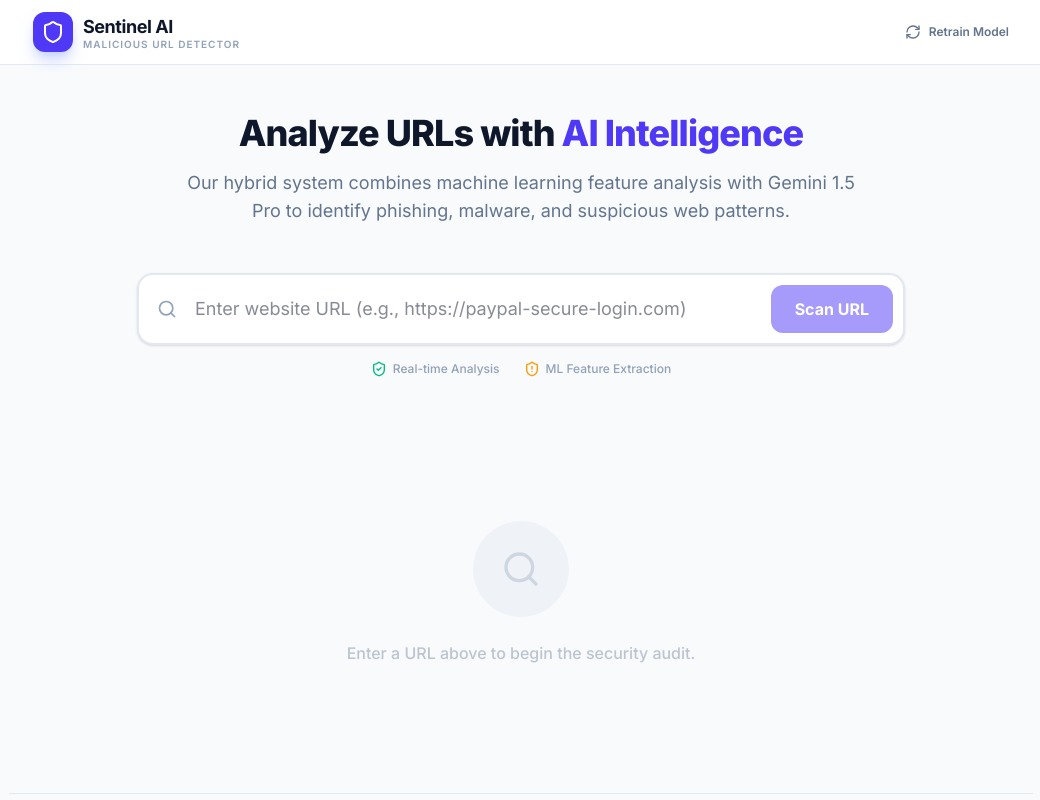
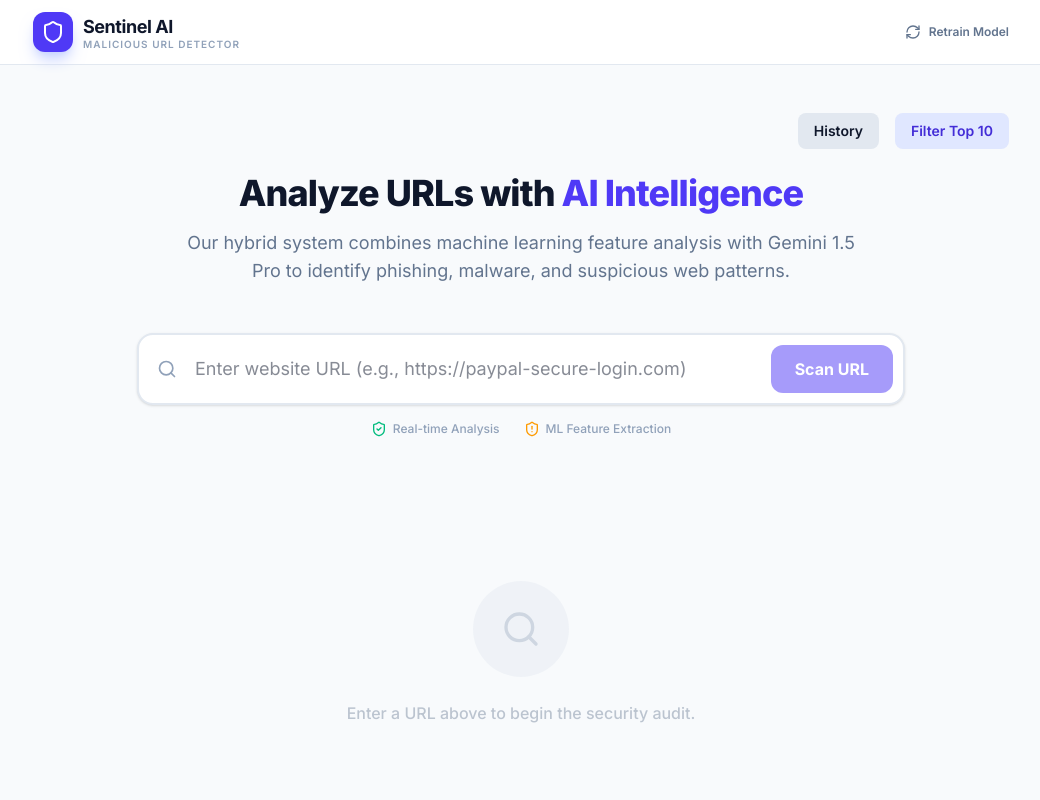
Before and after one commit to pramit091104/Malicious-URL-detector, a React (Vite) app in the folder frontend/: page / in a window 1280 px wide. Shown: the top 800 px of the page, without its empty margins (119-1159 px from the left). Built offline with nearby package versions, Linux system fonts and the light colour scheme.

Commit message:
history and top filter button

```diff
--- a/frontend/src/App.tsx
+++ b/frontend/src/App.tsx
@@ -16,6 +16,19 @@ export default function App() {
     features: any;
   } | null>(null);
   const [isTraining, setIsTraining] = useState(false);
+  const [history, setHistory] = useState<string[]>([]);
+  const [showHistory, setShowHistory] = useState(false);
+  const [showTop10, setShowTop10] = useState(false);
+
+  // Count frequency for top 10
+  const top10 = React.useMemo(() => {
+    const freq: Record<string, number> = {};
+    history.forEach((u) => { freq[u] = (freq[u] || 0) + 1; });
+    return Object.entries(freq)
+      .sort((a, b) => b[1] - a[1])
+      .slice(0, 10)
+      .map(([u, count]) => ({ url: u, count }));
+  }, [history]);
 
   const handleScan = async (e: React.FormEvent) => {
     e.preventDefault();
@@ -23,6 +36,9 @@ export default function App() {
 
     setIsScanning(true);
     setResult(null);
+
+    // Add to history (most recent first, no duplicates)
+    setHistory((prev) => [url, ...prev.filter((u) => u !== url)]);
 
     try {
       const API_BASE = (import.meta as any).env.VITE_API_BASE_URL || '';
@@ -93,6 +109,72 @@ export default function App() {
       </header>
 
       <main className="max-w-5xl mx-auto px-6 py-12">
+        {/* History and Top 10 Buttons */}
+        <div className="flex justify-end gap-4 mb-6">
+          <button
+            className="px-4 py-2 bg-slate-200 rounded-lg text-sm font-semibold hover:bg-slate-300 transition-colors"
+            onClick={() => setShowHistory((v) => !v)}
+            type="button"
+          >
+            History
+          </button>
+          <button
+            className="px-4 py-2 bg-indigo-100 text-indigo-700 rounded-lg text-sm font-semibold hover:bg-indigo-200 transition-colors"
+            onClick={() => setShowTop10((v) => !v)}
+            type="button"
+          >
+            Filter Top 10
+          </button>
+        </div>
+
+        {/* History Dropdown */}
+        {showHistory && (
+          <div className="absolute right-10 z-20 bg-white border border-slate-200 rounded-xl shadow-lg p-4 w-80 max-h-96 overflow-y-auto">
+            <div className="font-bold mb-2">Previously Searched URLs</div>
+            {history.length === 0 ? (
+              <div className="text-slate-400 text-sm">No history yet.</div>
+            ) : (
+              <ul className="space-y-2">
+                {history.map((h, i) => (
+                  <li key={h + i} className="flex justify-between items-center">
+                    <span className="truncate max-w-[180px] text-slate-700 text-sm">{h}</span>
+                    <button
+                      className="text-xs text-indigo-600 hover:underline"
+                      onClick={() => { setUrl(h); setShowHistory(false); }}
+                    >
+                      Use
+                    </button>
+                  </li>
+                ))}
+              </ul>
+            )}
+          </div>
+        )}
+
+        {/* Top 10 Dropdown */}
+        {showTop10 && (
+          <div className="absolute right-40 z-20 bg-white border border-slate-200 rounded-xl shadow-lg p-4 w-80 max-h-96 overflow-y-auto">
+            <div className="font-bold mb-2">Top 10 Most Searched</div>
+            {top10.length === 0 ? (
+              <div className="text-slate-400 text-sm">No data yet.</div>
+            ) : (
+              <ul className="space-y-2">
+                {top10.map((item, i) => (
+                  <li key={item.url + i} className="flex justify-between items-center">
+                    <span className="truncate max-w-[140px] text-slate-700 text-sm">{item.url}</span>
+                    <span className="text-xs text-slate-500">{item.count} times</span>
+                    <button
+                      className="text-xs text-indigo-600 hover:underline ml-2"
+                      onClick={() => { setUrl(item.url); setShowTop10(false); }}
+                    >
+                      Use
+                    </button>
+                  </li>
+                ))}
+              </ul>
+            )}
+          </div>
+        )}
         {/* Hero Section */}
         <div className="text-center mb-12">
           <h2 className="text-4xl font-extrabold text-slate-900 mb-4 tracking-tight">
```
